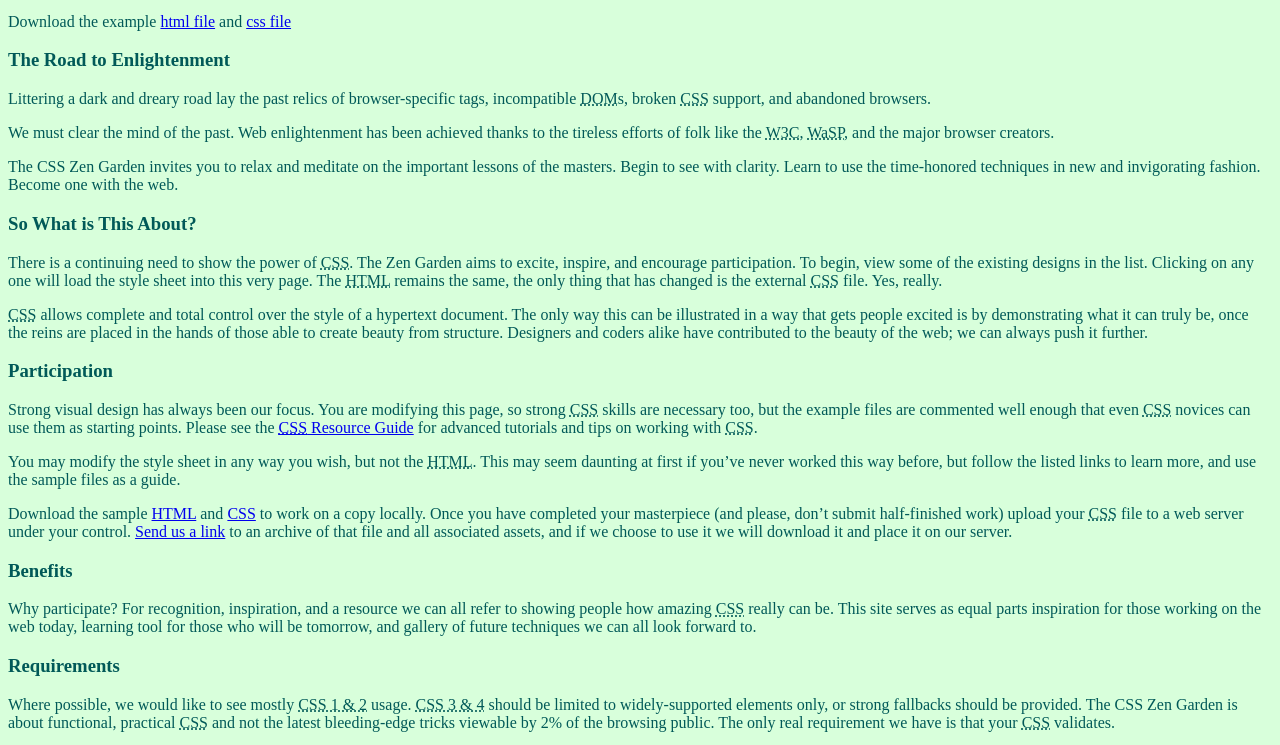
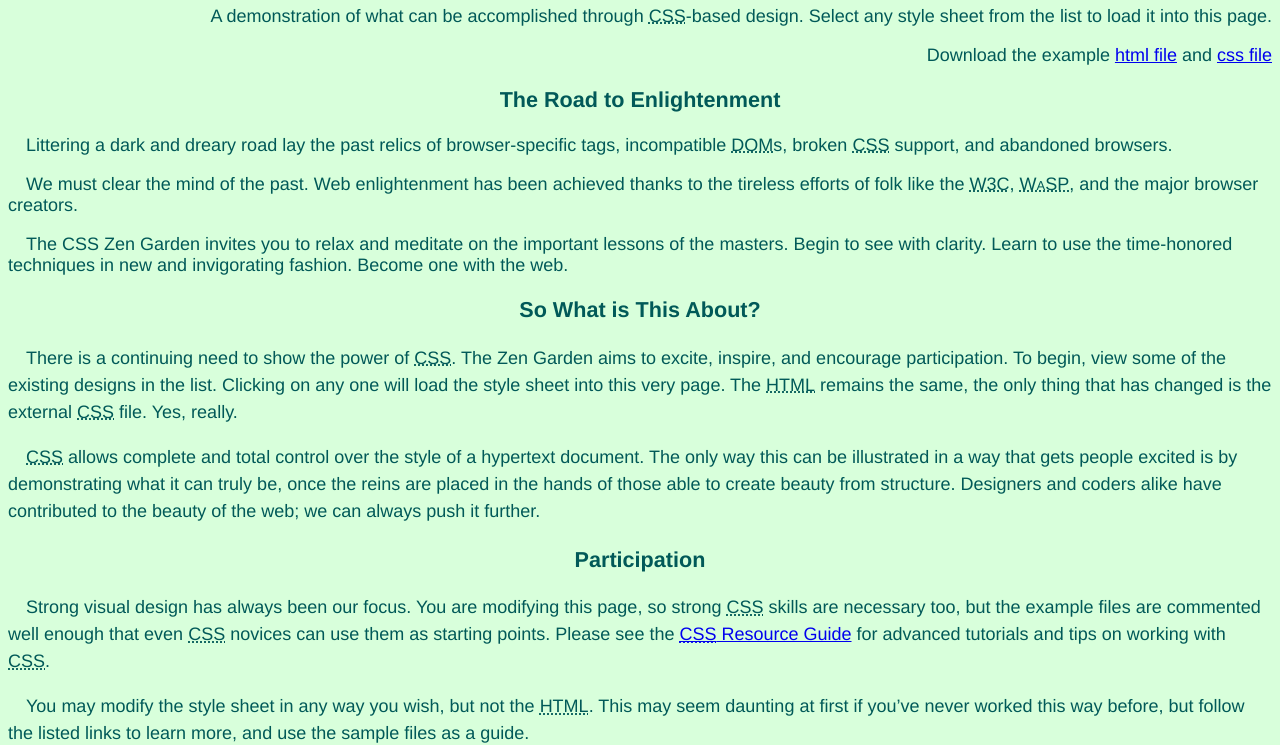
Before and after one commit to thaismendes4510/desenvolve-introducao-web, a plain HTML site: page index-2.html in a window 1280 px wide. Shown: the part 135-880 px from the top of the page. Drawn offline with Linux system fonts and the light colour scheme.

Commit message:
index-2.html

```diff
--- a/index-2.html
+++ b/index-2.html
@@ -4,7 +4,7 @@
 	<meta charset="utf-8">
 	<title>CSS Zen Garden: The Beauty of CSS Design</title>
 
-	<link href="style.css" rel="stylesheet" />
+	<link href="style-2.css" rel="stylesheet" />
 </head>
 
 <!--
```
